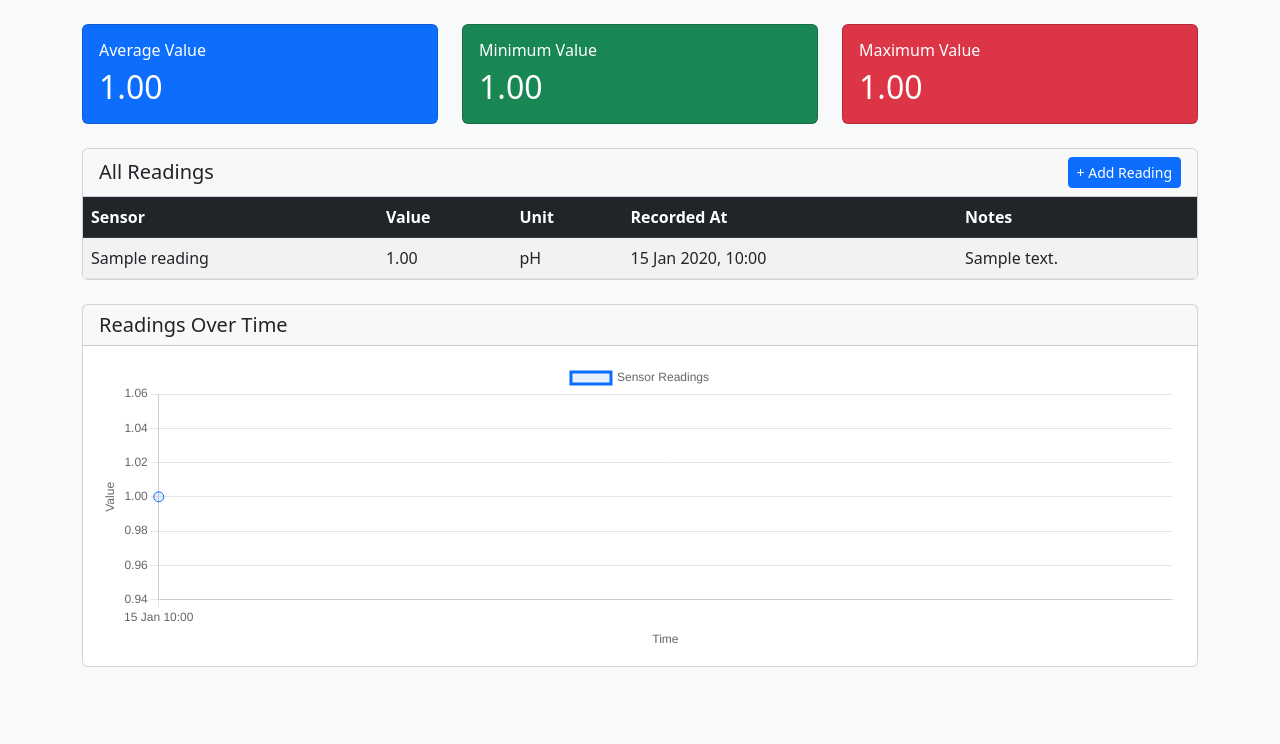
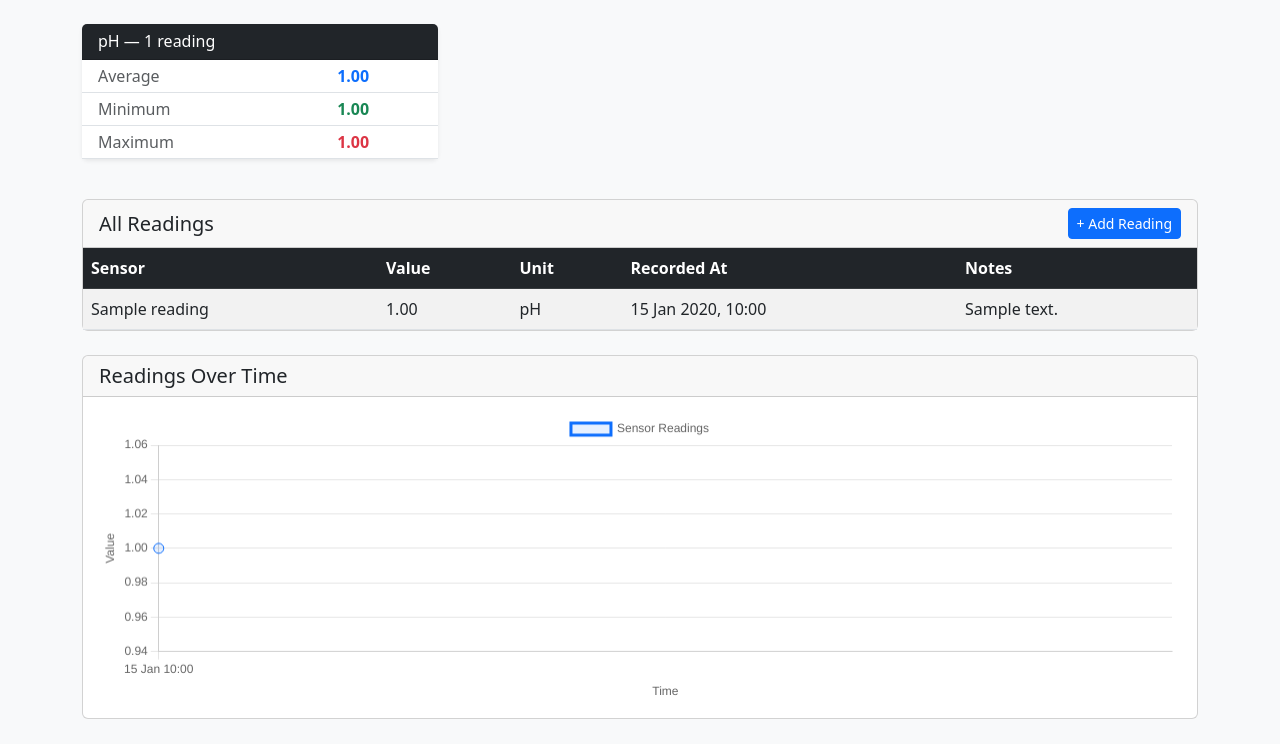
Before and after one commit to uditbh123/fluidmonitor, a Django app: page / in a window 1280 px wide. Shown: the part 56-800 px from the top of the page. Run offline with Django 5.2, Linux system fonts and the light colour scheme; tables that the repository leaves empty hold one stand-in row (values such as "Sample post").

Commit message:
fixed stats cards which are mixing different sensor types into one avearage

```diff
--- a/readings/templates/readings/home.html
+++ b/readings/templates/readings/home.html
@@ -18,37 +18,41 @@
 
     <div class="container mt-4">
 
-        <!-- STATS CARDS -->
-        <div class="row mb-4">
-
-            <div class="col-md-4">
-                <div class="card text-white bg-primary h-100">
-                    <div class="card-body">
-                        <h6 class="card-title">Average Value</h6>
-                        <h2 class="mb-0">{{ stats.avg_value|floatformat:2 }}</h2>
-                    </div>
-                </div>
+<!-- STATS BY UNIT -->
+<div class="row mb-4">
+    {% for stat in stats_by_unit %}
+    <div class="col-md-4 mb-3">
+        <div class="card h-100 border-0 shadow-sm">
+            <div class="card-header bg-dark text-white">
+                <h6 class="mb-0">
+                    {% if stat.unit == 'pH' %}
+                    {% elif stat.unit == 'C' %}
+                    {% elif stat.unit == 'mg/L' %}
+                    {% else %}
+                    {% endif %}
+                    {{ stat.unit }} — {{ stat.count }} reading{{ stat.count|pluralize }}
+                </h6>
             </div>
-
-            <div class="col-md-4">
-                <div class="card text-white bg-success h-100">
-                    <div class="card-body">
-                        <h6 class="card-title">Minimum Value</h6>
-                        <h2 class="mb-0">{{ stats.min_value|floatformat:2 }}</h2>
-                    </div>
-                </div>
+            <div class="card-body p-0">
+                <table class="table table-sm mb-0">
+                    <tr>
+                        <td class="text-muted ps-3">Average</td>
+                        <td class="fw-bold text-primary">{{ stat.avg|floatformat:2 }}</td>
+                    </tr>
+                    <tr>
+                        <td class="text-muted ps-3">Minimum</td>
+                        <td class="fw-bold text-success">{{ stat.min|floatformat:2 }}</td>
+                    </tr>
+                    <tr>
+                        <td class="text-muted ps-3">Maximum</td>
+                        <td class="fw-bold text-danger">{{ stat.max|floatformat:2 }}</td>
+                    </tr>
+                </table>
             </div>
-
-            <div class="col-md-4">
-                <div class="card text-white bg-danger h-100">
-                    <div class="card-body">
-                        <h6 class="card-title">Maximum Value</h6>
-                        <h2 class="mb-0">{{ stats.max_value|floatformat:2 }}</h2>
-                    </div>
-                </div>
-            </div>
-
         </div>
+    </div>
+    {% endfor %}
+</div>
 
         <!-- READINGS TABLE -->
         <div class="card">
--- a/readings/views.py
+++ b/readings/views.py
@@ -7,15 +7,28 @@ from django.http import JsonResponse
 def home(request):
     readings = Reading.objects.all().order_by('-recorded_at')
 
-    stats = Reading.objects.aggregate(
-        avg_value=Avg('value'),
-        min_value=Min('value'),
-        max_value=Max('value'),
-    )
+    # Calculate stats separately for each unit type
+    units = Reading.objects.values_list('unit', flat=True).distinct()
+
+    stats_by_unit = []
+    for unit in units:
+        unit_readings = Reading.objects.filter(unit=unit)
+        unit_stats = unit_readings.aggregate(
+            avg_value=Avg('value'),
+            min_value=Min('value'),
+            max_value=Max('value'),
+        )
+        stats_by_unit.append({
+            'unit': unit,
+            'avg': unit_stats['avg_value'],
+            'min': unit_stats['min_value'],
+            'max': unit_stats['max_value'],
+            'count': unit_readings.count(),
+        })
 
     context = {
         'readings': readings,
-        'stats': stats,
+        'stats_by_unit': stats_by_unit,
     }
     return render(request, 'readings/home.html', context)
 
```
